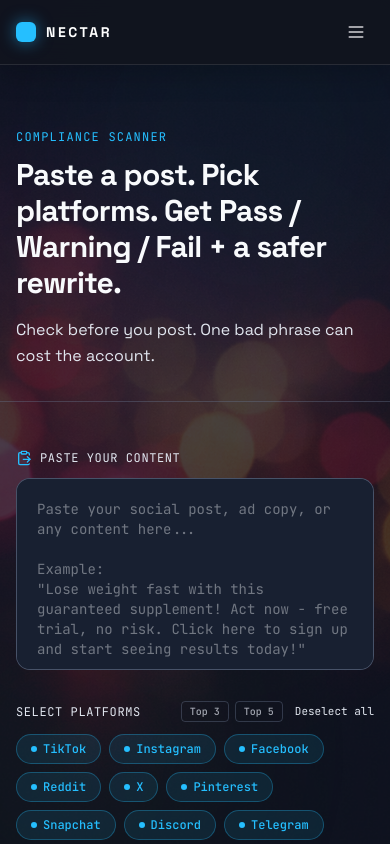
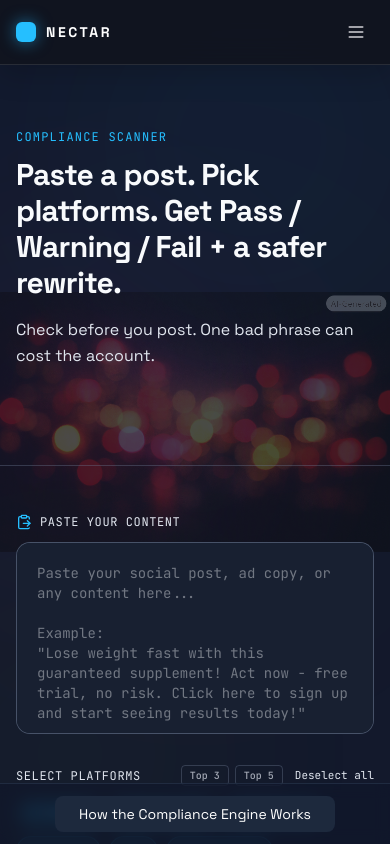
Before and after one commit to Sinsuenos/Nectra-Affiliate-Creator-Engine, a Next.js app: page /scanner in a window 390 px wide. Shown: the top 844 px of the page. Built offline with nearby package versions, Linux system fonts and the light colour scheme.

Commit message:
fix: brighten bg images, scanner zoom, bottom compliance nav, hint text

```diff
--- a/src/app/compliance/page.tsx
+++ b/src/app/compliance/page.tsx
@@ -82,14 +82,14 @@ export default function CompliancePage() {
       >
         <div
           className="absolute inset-0 bg-cover bg-center bg-no-repeat"
-          style={{ backgroundImage: 'url(/nectar-atmo-compliance.png)' }}
+          style={{ backgroundImage: 'url(/nectar-atmo-compliance.png)', filter: 'brightness(1.5)' }}
         />
         <div className="absolute inset-0 bg-[#121827]/[0.78]" />
       </div>
 
       <NectarOrbs />
-      <section className="mx-auto max-w-7xl px-4 sm:px-6 py-16 sm:py-24">
-        <motion.header className="max-w-3xl" initial={{ opacity: 0, y: 20 }} animate={{ opacity: 1, y: 0 }} transition={{ duration: 0.5 }}>
+      <section className="mx-auto max-w-7xl px-4 sm:px-6 pt-16 sm:py-24 pb-24">
+        <motion.header id="compliance-intro" className="max-w-3xl" initial={{ opacity: 0, y: 20 }} animate={{ opacity: 1, y: 0 }} transition={{ duration: 0.5 }}>
           <p className="font-mono text-xs tracking-widest uppercase text-electric mb-4">Protect Before You Post</p>
           <h1 className="text-3xl sm:text-4xl font-bold tracking-tight mb-4">Platform Compliance Matrix</h1>
           <p className="text-base text-muted-foreground leading-relaxed mb-3">
@@ -123,6 +123,15 @@ export default function CompliancePage() {
           Reference data is maintained as strategic guidance. Verify current platform policies directly before publishing.
         </motion.p>
       </section>
+      {/* Bottom navigation bar */}
+      <div className="fixed bottom-0 left-0 w-full z-30 bg-slate-900/60 backdrop-blur-sm border-t border-slate-700/50 py-3 flex justify-center">
+        <button
+          onClick={() => document.getElementById('compliance-intro')?.scrollIntoView({ behavior: 'smooth' })}
+          className="bg-slate-800 hover:bg-slate-700 text-white text-sm px-6 py-2 rounded-md transition-colors cursor-pointer"
+        >
+          How the Compliance Engine Works
+        </button>
+      </div>
     </>
   );
 }
--- a/src/app/generator/page.tsx
+++ b/src/app/generator/page.tsx
@@ -674,7 +674,7 @@ export default function GeneratorPage() {
       >
         <div
           className="absolute inset-0 bg-cover bg-center bg-no-repeat"
-          style={{ backgroundImage: 'url(/nectar-atmo-generator.png)' }}
+          style={{ backgroundImage: 'url(/nectar-atmo-generator.png)', filter: 'brightness(1.5)' }}
         />
         <div className="absolute inset-0 bg-[#121827]/[0.78]" />
       </div>
@@ -683,7 +683,7 @@ export default function GeneratorPage() {
       <NectarOrbs />
 
       {/* ---- SECTION 1: HEADING ---- */}
-      <section className="mx-auto max-w-4xl px-4 sm:px-6 pt-16 sm:pt-24 pb-12">
+      <section id="compliance-intro" className="mx-auto max-w-4xl px-4 sm:px-6 pt-16 sm:pt-24 pb-28">
         <motion.p
           className="font-mono text-xs tracking-widest uppercase text-electric mb-3"
           initial={{ opacity: 0 }}
@@ -721,7 +721,7 @@ export default function GeneratorPage() {
           <div className="flex items-center gap-2 mb-3">
             <BookOpen className="h-4 w-4 text-electric" />
             <p className="font-mono text-xs uppercase tracking-wider text-muted-foreground">
-              Include details like
+              For best results, include:
             </p>
           </div>
           <div className="flex flex-wrap gap-x-4 gap-y-1.5 text-sm text-muted-foreground">
@@ -997,6 +997,15 @@ export default function GeneratorPage() {
           </section>
         </>
       )}
+      {/* Bottom navigation bar */}
+      <div className="fixed bottom-0 left-0 w-full z-30 bg-slate-900/60 backdrop-blur-sm border-t border-slate-700/50 py-3 flex justify-center">
+        <button
+          onClick={() => document.getElementById('compliance-intro')?.scrollIntoView({ behavior: 'smooth' })}
+          className="bg-slate-800 hover:bg-slate-700 text-white text-sm px-6 py-2 rounded-md transition-colors cursor-pointer"
+        >
+          How the Compliance Engine Works
+        </button>
+      </div>
     </>
   );
 }
--- a/src/app/scanner/page.tsx
+++ b/src/app/scanner/page.tsx
@@ -282,15 +282,15 @@ function ScannerInner() {
         aria-hidden="true"
       >
         <div
-          className="absolute inset-0 bg-cover bg-center bg-no-repeat"
-          style={{ backgroundImage: 'url(/nectar-atmo-scanner.png)' }}
+          className="absolute inset-0 bg-contain bg-center bg-no-repeat"
+          style={{ backgroundImage: 'url(/nectar-atmo-scanner.png)', backgroundColor: '#0f172a', filter: 'brightness(1.5)' }}
         />
         <div className="absolute inset-0 bg-[#121827]/[0.78]" />
       </div>
 
       <NectarOrbs />
 
-      <section className="mx-auto max-w-4xl px-4 sm:px-6 pt-16 sm:pt-24 pb-8">
+      <section id="compliance-intro" className="mx-auto max-w-4xl px-4 sm:px-6 pt-16 sm:pt-24 pb-24">
         <motion.p className="font-mono text-xs tracking-widest uppercase text-electric mb-3" initial={{ opacity: 0 }} animate={{ opacity: 1 }} transition={{ duration: 0.5 }}>
           Compliance Scanner
         </motion.p>
@@ -456,6 +456,15 @@ function ScannerInner() {
           </>
         )}
       </AnimatePresence>
+      {/* Bottom navigation bar */}
+      <div className="fixed bottom-0 left-0 w-full z-30 bg-slate-900/60 backdrop-blur-sm border-t border-slate-700/50 py-3 flex justify-center">
+        <button
+          onClick={() => document.getElementById('compliance-intro')?.scrollIntoView({ behavior: 'smooth' })}
+          className="bg-slate-800 hover:bg-slate-700 text-white text-sm px-6 py-2 rounded-md transition-colors cursor-pointer"
+        >
+          How the Compliance Engine Works
+        </button>
+      </div>
     </>
   );
 }
```
